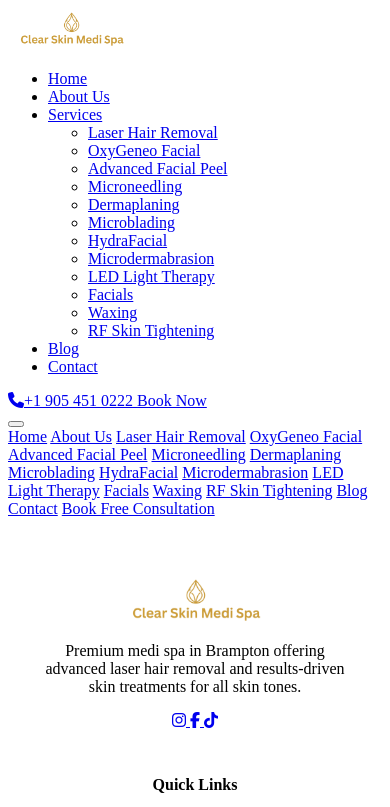
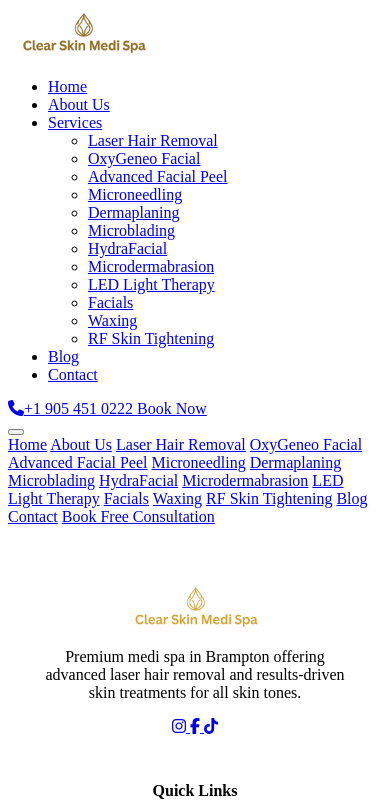
Before and after one commit to pkhrlniraj/clearskinmedispa, an Eleventy site: page src/index.njk in a window 390 px wide. Shown: the top 807 px of the page. Built offline with nearby package versions, Linux system fonts and the light colour scheme; Eleventy itself is replaced by a stand-in of ours; files that its build step writes are made by us from their sources.

Commit message:
Increase logo presence across site

```diff
--- a/src/assets/css/site.css
+++ b/src/assets/css/site.css
@@ -2,18 +2,25 @@ body {
   overflow-x: hidden;
 }
 
+.nav-logo {
+  display: inline-flex;
+  align-items: center;
+}
+
 .nav-logo img {
+  height: 58px;
   width: auto;
-  max-width: 240px;
-  max-height: 50px;
+  max-width: 300px;
+  max-height: none;
+  filter: brightness(0.72) saturate(1.08) contrast(1.04) drop-shadow(0 0.5px 0 rgba(102, 73, 21, 0.32));
 }
 
 .footer-brand img {
+  height: 56px;
   width: auto;
-  max-width: 240px;
-  height: auto;
-  max-height: 52px;
-  filter: none;
+  max-width: 280px;
+  max-height: none;
+  filter: brightness(1.04) saturate(1.04);
   opacity: 1;
 }
 
@@ -779,8 +786,8 @@ body {
   }
 
   .nav-logo img {
-    max-width: 200px;
-    max-height: 42px;
+    height: 50px;
+    max-width: 240px;
   }
 
   .page-hero {
@@ -846,6 +853,8 @@ body {
   }
 
   .footer-brand img {
+    height: 50px;
+    max-width: 240px;
     margin-left: auto;
     margin-right: auto;
   }
```
